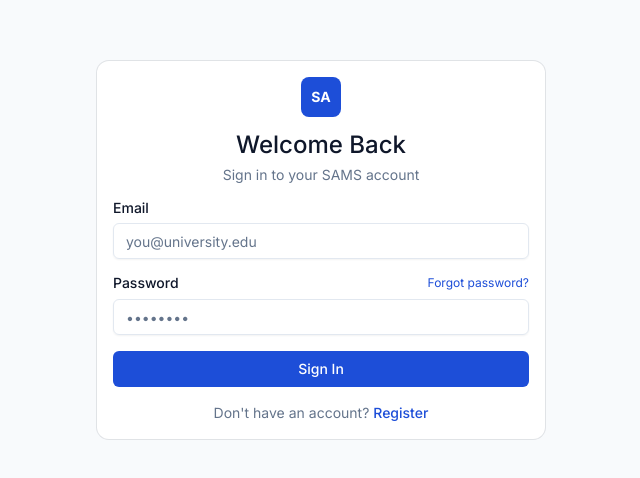
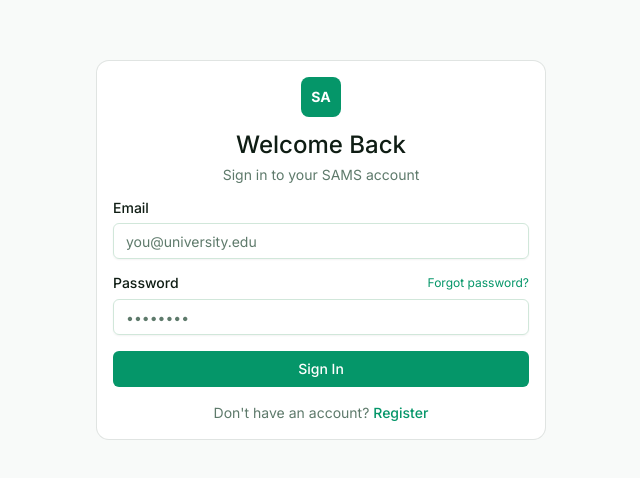
Before and after one commit to ITdelphin/sams, a Next.js app: page /login in a window 1280 px wide. Shown: the part 150-628 px from the top of the page, without its empty margins (319-959 px from the left). Built offline with nearby package versions, Linux system fonts and the light colour scheme.

Commit message:
ui: change color theme to emerald green

```diff
--- a/src/app/globals.css
+++ b/src/app/globals.css
@@ -3,44 +3,44 @@
 @custom-variant dark (&:is(.dark *));
 
 :root {
-  --background: #f8fafc;
-  --foreground: #0f172a;
+  --background: #f8faf9;
+  --foreground: #0f1d14;
   --card: #ffffff;
-  --card-foreground: #0f172a;
-  --primary: #1d4ed8;
+  --card-foreground: #0f1d14;
+  --primary: #059669;
   --primary-foreground: #ffffff;
-  --secondary: #f1f5f9;
-  --secondary-foreground: #0f172a;
-  --muted: #f1f5f9;
-  --muted-foreground: #64748b;
-  --accent: #f1f5f9;
-  --accent-foreground: #0f172a;
-  --destructive: #ef4444;
+  --secondary: #f0faf4;
+  --secondary-foreground: #0f1d14;
+  --muted: #f0faf4;
+  --muted-foreground: #5e7a6b;
+  --accent: #f0faf4;
+  --accent-foreground: #0f1d14;
+  --destructive: #dc2626;
   --destructive-foreground: #ffffff;
-  --border: #e2e8f0;
-  --input: #e2e8f0;
-  --ring: #3b82f6;
+  --border: #d1e7da;
+  --input: #d1e7da;
+  --ring: #10b981;
   --radius: 0.5rem;
 }
 
 .dark {
-  --background: #0f172a;
-  --foreground: #f8fafc;
-  --card: #1e293b;
-  --card-foreground: #f8fafc;
-  --primary: #3b82f6;
-  --primary-foreground: #ffffff;
-  --secondary: #1e293b;
-  --secondary-foreground: #f8fafc;
-  --muted: #1e293b;
-  --muted-foreground: #94a3b8;
-  --accent: #1e293b;
-  --accent-foreground: #f8fafc;
+  --background: #0c1a12;
+  --foreground: #f0faf4;
+  --card: #162a1e;
+  --card-foreground: #f0faf4;
+  --primary: #34d399;
+  --primary-foreground: #0c1a12;
+  --secondary: #162a1e;
+  --secondary-foreground: #f0faf4;
+  --muted: #162a1e;
+  --muted-foreground: #86b89e;
+  --accent: #162a1e;
+  --accent-foreground: #f0faf4;
   --destructive: #ef4444;
   --destructive-foreground: #ffffff;
-  --border: #334155;
-  --input: #334155;
-  --ring: #3b82f6;
+  --border: #1f3d2a;
+  --input: #1f3d2a;
+  --ring: #34d399;
 }
 
 @theme inline {
```
